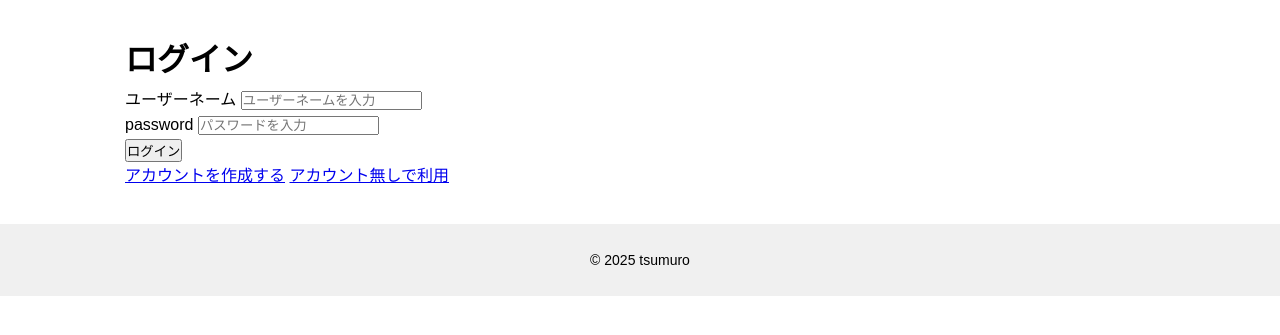
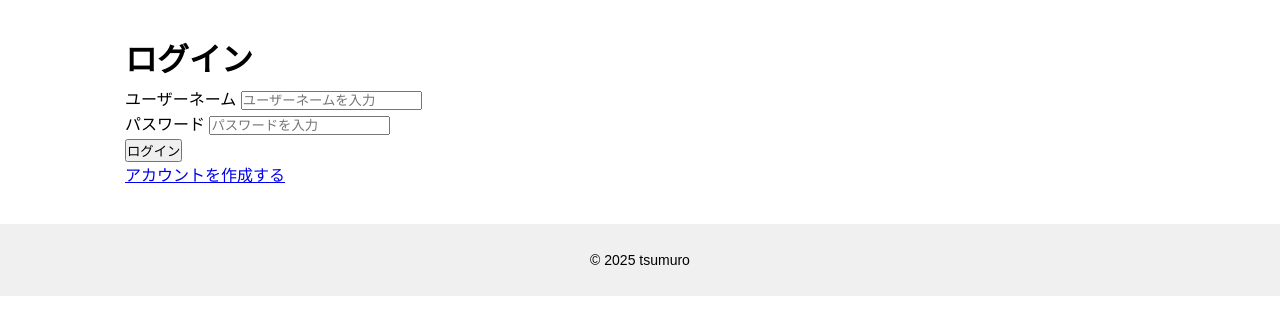
Before and after one commit to o-tsumuro/typingproject, a Django app: page /accounts/login/ in a window 1280 px wide. Shown: the part 88-423 px from the top of the page. Run offline with Django 4.2, Linux system fonts and the light colour scheme.

Commit message:
accounts - テンプレート修正

```diff
--- a/accounts/templates/login.html
+++ b/accounts/templates/login.html
@@ -12,7 +12,9 @@
             {% csrf_token %}
 
             {% if form.errors %}
-                <p style="color: red;">ユーザーネームとパスワードが一致しません</p>
+                <div class="error-message">
+                    <p>ユーザーネームとパスワードが一致しません</p>
+                </div>
             {% endif %}
 
             <div class="form-group">
@@ -21,7 +23,7 @@
             </div>
 
             <div class="form-group">
-                <label for="password">password</label>
+                <label for="password">パスワード</label>
                 <input type="password" id="password" name="password" class="form-input" placeholder="パスワードを入力" required>
             </div>
 
@@ -31,7 +33,6 @@
 
             <div class="additional-links">
                 <a href="{% url 'accounts:signup' %}">アカウントを作成する</a>
-                <a href="#">アカウント無しで利用</a>
             </div>
 
         </form>
--- a/accounts/templates/signup.html
+++ b/accounts/templates/signup.html
@@ -12,7 +12,7 @@
             {% csrf_token %}
 
             {% if form.errors %}
-                <div style="color: red;">
+                <div class="error-message">
                     <ul>
                         {% for field in form %}
                             {% for error in field.errors %}
@@ -42,7 +42,6 @@
 
             <div class="additional-links">
                 <a href="{% url 'accounts:login' %}">ログインする</a>
-                <a href="#">アカウント無しで利用</a>
             </div>
 
         </form>
```
